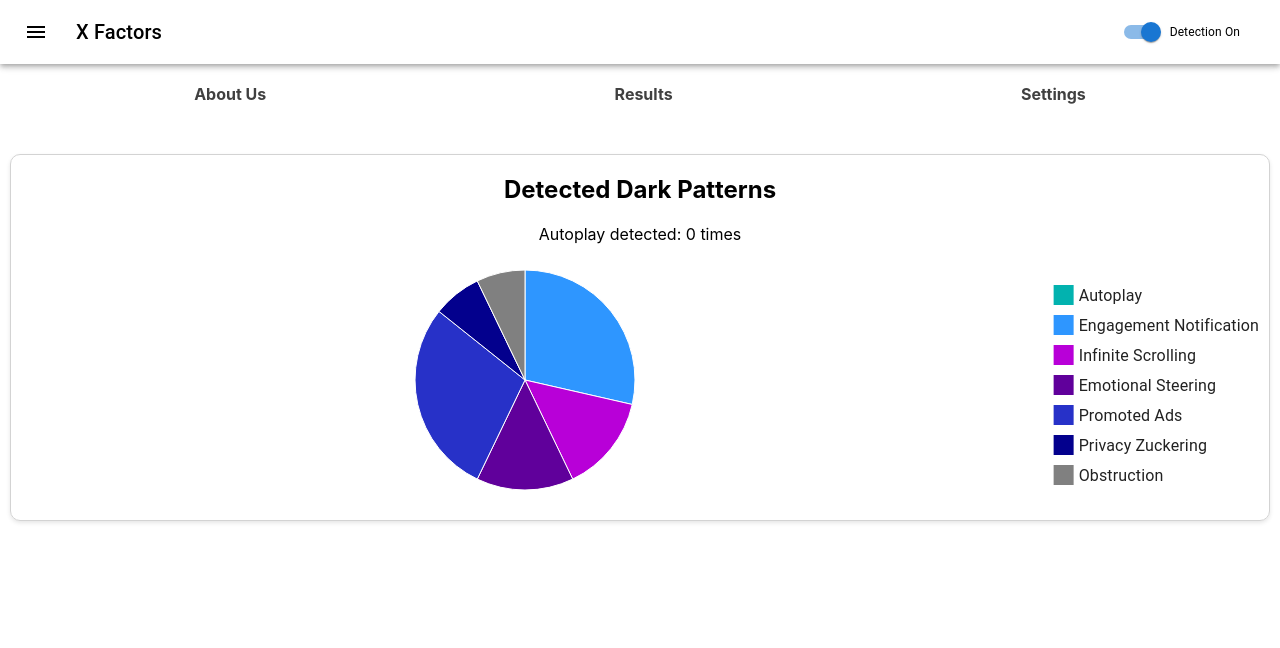
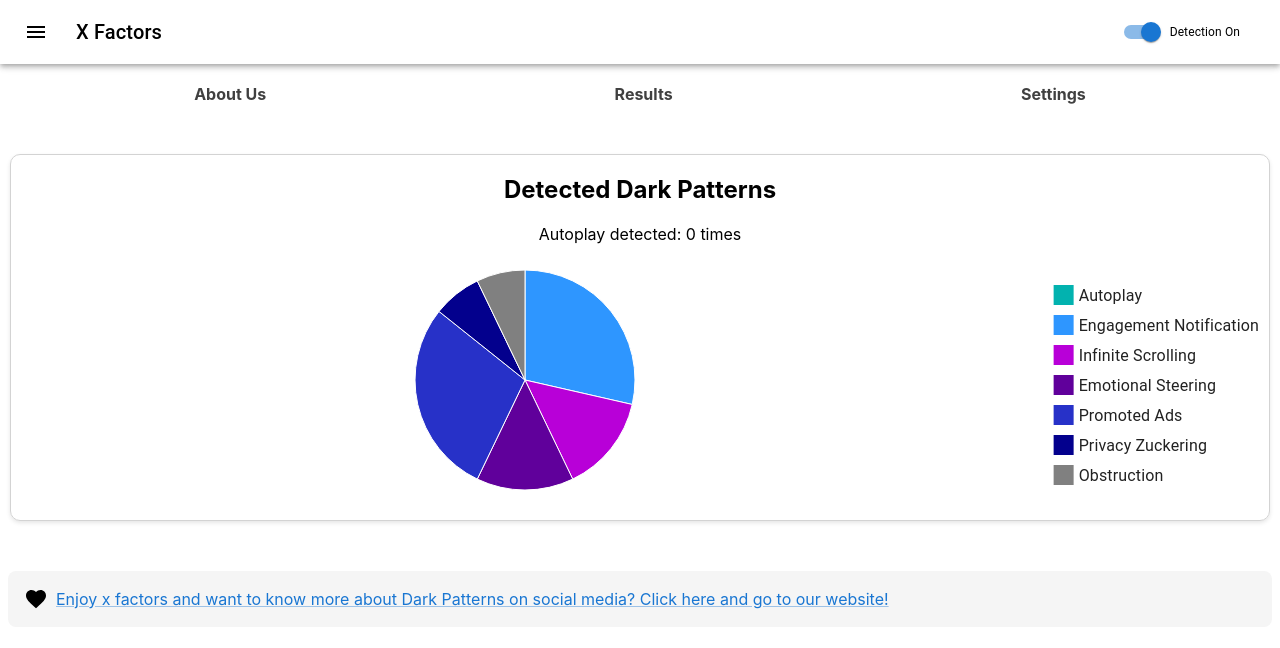
Before and after one commit to JaraR/DarkPatternDetector, a React (Create React App) app in the folder frontend/: page /results in a window 1280 px wide. Shown: the top 648 px of the page. Built offline with nearby package versions, Linux system fonts and the light colour scheme; no server answers.

Commit message:
Added new bottom navigation component-Link to website

```diff
--- /dev/null
+++ b/frontend/src/components/BottomNavigation.js
@@ -0,0 +1,32 @@
+/* eslint-disable jsx-a11y/anchor-is-valid */
+import * as React from "react";
+import Box from "@mui/material/Box";
+import Link from "@mui/material/Link";
+import FavoriteIcon from "@mui/icons-material/Favorite";
+
+const preventDefault = (event) => event.preventDefault();
+
+export default function Links() {
+  return (
+    <Box
+      sx={{
+        display: "flex",
+        flexDirection: "column",
+        alignItems: "flex-start",
+        backgroundColor: "#f5f5f5",
+        borderRadius: "8px",
+        padding: "16px",
+        margin: "8px",
+      }}
+      onClick={preventDefault}
+    >
+      <Box sx={{ display: "flex", alignItems: "center" }}>
+        <FavoriteIcon sx={{ mr: 1 }} />
+        <Link href="#">
+          Enjoy x factors and want to know more about Dark Patterns on social
+          media? Click here and go to our website!
+        </Link>
+      </Box>
+    </Box>
+  );
+}
--- a/frontend/src/pages/Results.js
+++ b/frontend/src/pages/Results.js
@@ -1,5 +1,6 @@
 import React, { useState, useEffect } from "react";
 import PieActiveArc from "../components/Piechart";
+import BottomNavigation from "../components/BottomNavigation";
 
 const Results = () => {
   const [autoplayCount, setAutoplayCount] = useState(0);
@@ -14,6 +15,7 @@ const Results = () => {
     });
   }, []);
   return (
+    <div>
       <div
         style={{
           margin: "50px 10px",
@@ -29,6 +31,8 @@ const Results = () => {
           <PieActiveArc autoplayCount={autoplayCount} />
         </div>
       </div>
+      <BottomNavigation />
+    </div>
   );
 };
 
```
Lines whose indentation alone changed are shown as unchanged.
